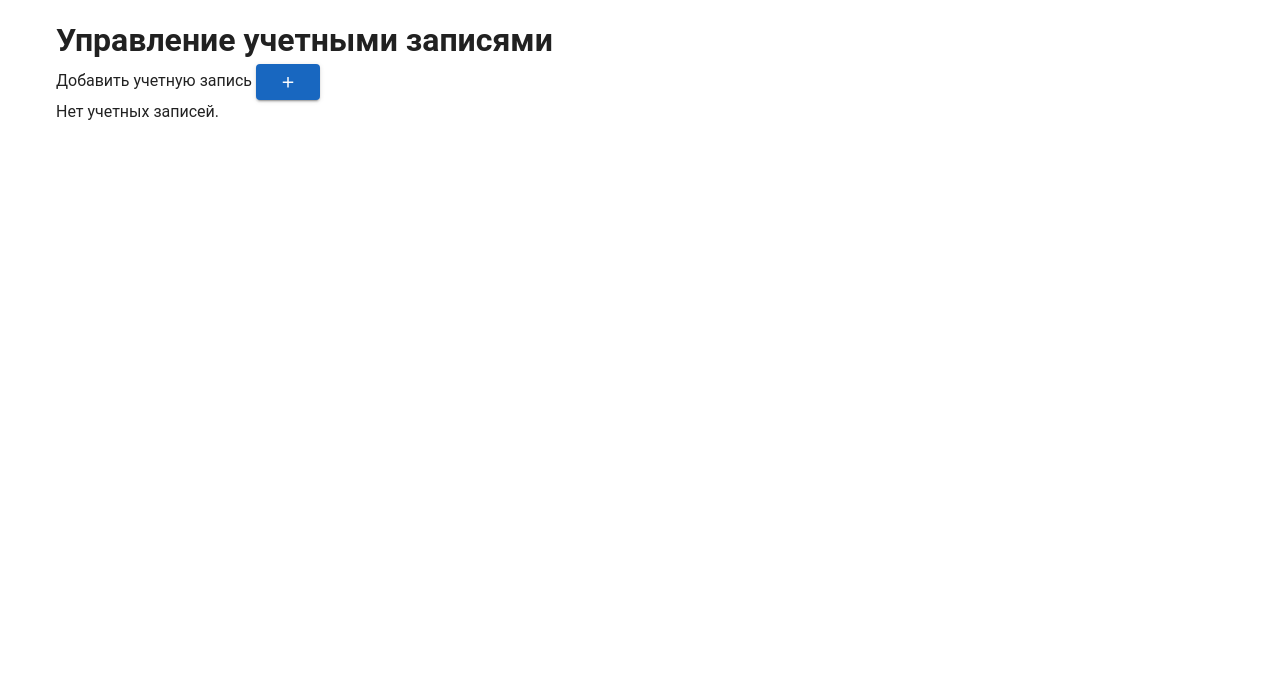
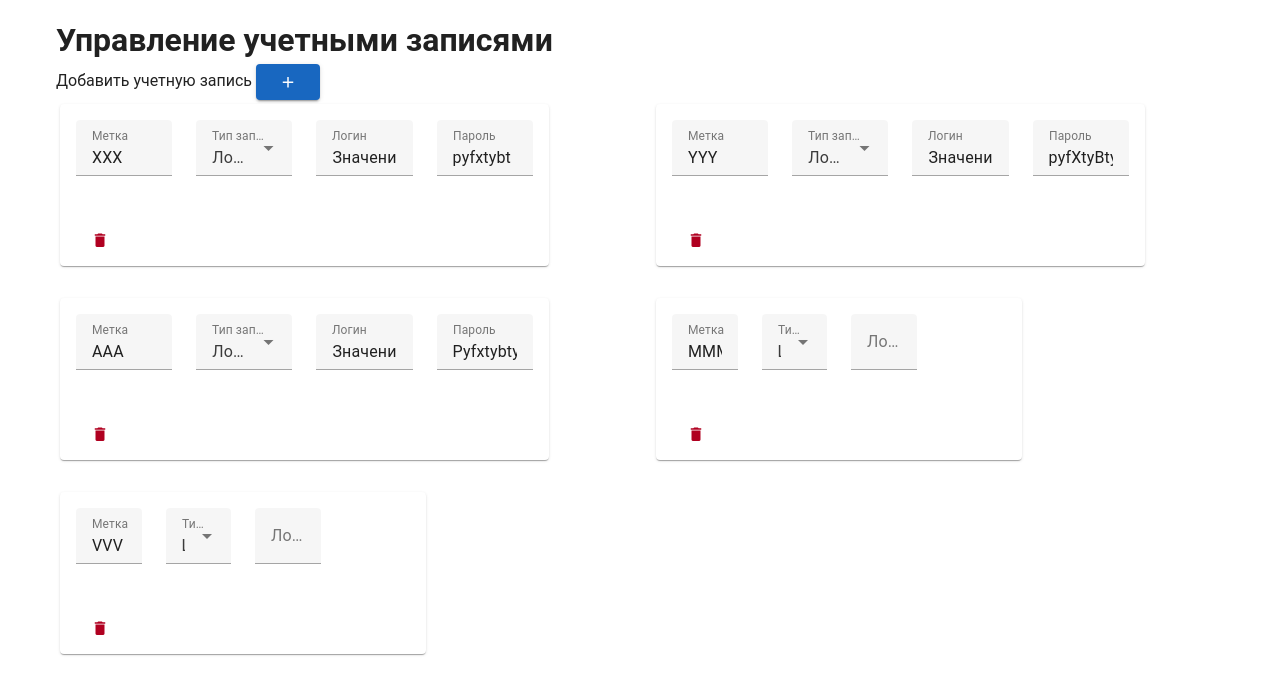
Before and after one commit to 7Hunter7/Accounts-management, a Vue app: page / in a window 1280 px wide. Shown: the top 694 px of the page. Built offline with nearby package versions, Linux system fonts and the light colour scheme.

Commit message:
Updated store 'app.ts'' - Added import interface 'Account' from '/types/account.ts'. Updated 'accounts'

```diff
--- a/src/stores/app.ts
+++ b/src/stores/app.ts
@@ -1,16 +1,46 @@
 import { defineStore } from "pinia";
-
-interface Account {
-  id: string;
-  label: string;
-  recordType: string;
-  login: string;
-  password?: string;
-}
+import type { Account } from "@/types/account";
 
 export const useAppStore = defineStore("app", {
   state: () => ({
-    accounts: [] as Account[],
+    accounts: [
+      // Массив начальных аккаунтов
+      {
+        id: crypto.randomUUID(), //  Генерации уникальных идентификаторов
+        label: "XXX",
+        recordType: "Локальная",
+        login: "Значение_1",
+        password: "pyfxtybt",
+      },
+      {
+        id: crypto.randomUUID(),
+        label: "YYY",
+        recordType: "Локальная",
+        login: "Значение_2",
+        password: "pyfXtyBtyna",
+      },
+      {
+        id: crypto.randomUUID(),
+        label: "AAA",
+        recordType: "Локальная",
+        login: "Значение_3",
+        password: "Pyfxtybtyna823",
+      },
+      {
+        id: crypto.randomUUID(),
+        label: "MMM",
+        recordType: "LDAP",
+        login: "",
+        password: "",
+      },
+      {
+        id: crypto.randomUUID(),
+        label: "VVV",
+        recordType: "LDAP",
+        login: "",
+        password: "",
+      },
+    ] as Account[],
   }),
   getters: {
     getAccounts: (state) => state.accounts,
```
